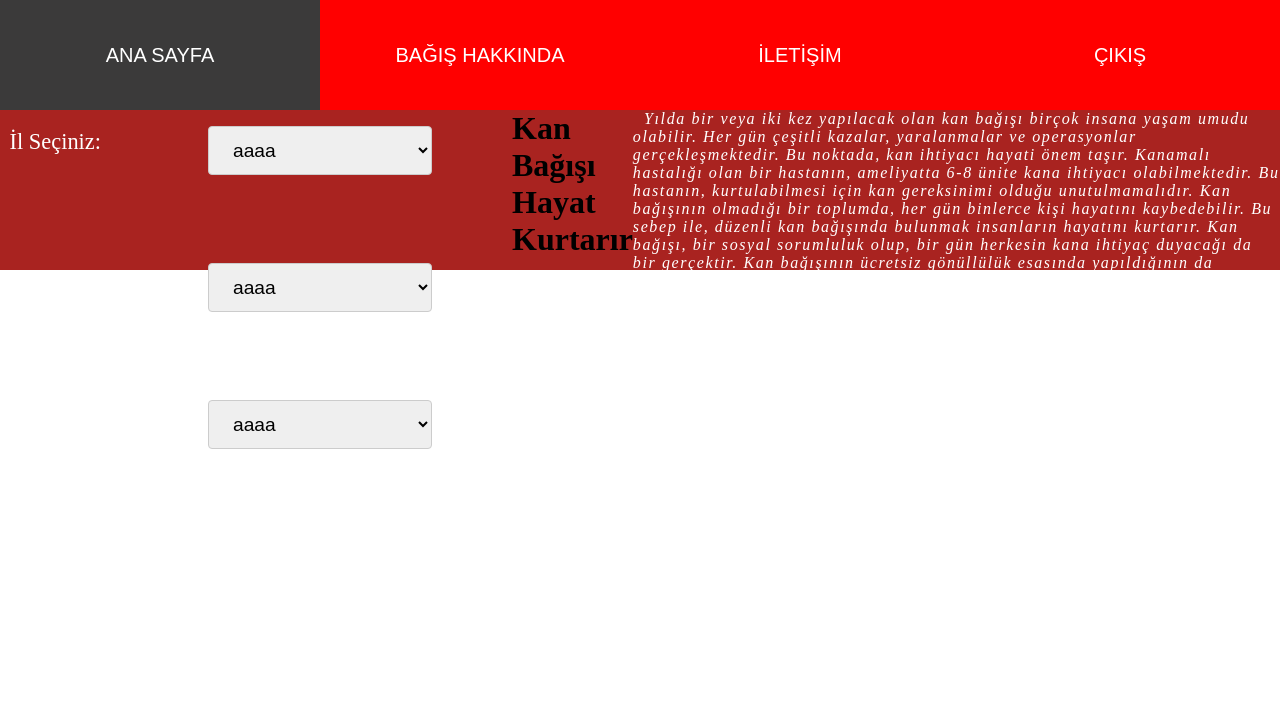
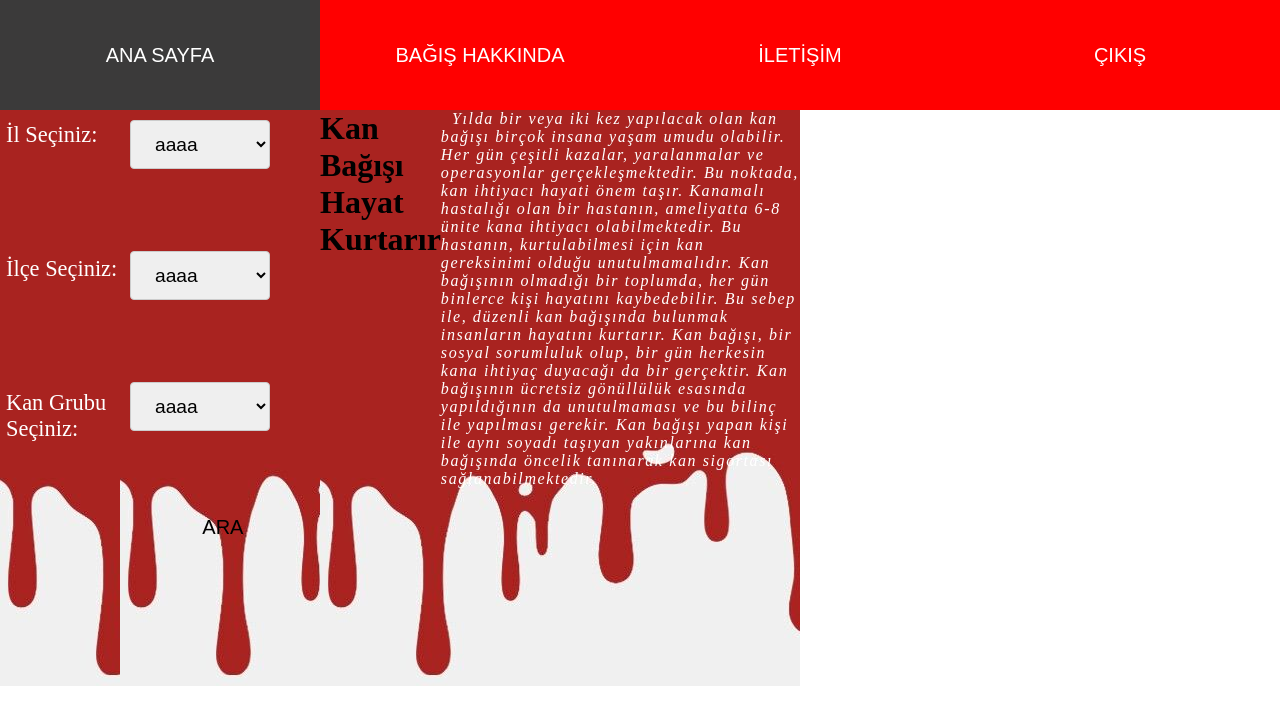
Before and after one commit to abdullaherek/bloodBank, a PHP site: page /searchpage.php in a window 1280 px wide. Shown: the top 725 px of the page. Run offline with PHP 8.4, Linux system fonts and the light colour scheme.

Commit message:
sadonun kan arama sayfası düzeltmeler

```diff
--- a/kan_bankasi/css/search.css
+++ b/kan_bankasi/css/search.css
@@ -4,38 +4,39 @@
     box-sizing: border-box;
     text-decoration: none;
 
+
 }
 
 
 .KanAramaContainer{
-    display:flex;
-    width: 100%;
-    height: 20vh;
+    width: 100vh;
+    height: 72vh;
+    display: flex;
+
     background-color: rgb(255, 255, 255);
 }
 
 .KanAramaText{
-    display: flex;
     width: 15%;
     height: 100%;
+    display: flex;
     background-color: rgb(255, 255, 255);
     flex-direction: column;
 }
 
 .KanAramaCombobox{
-    display: flex;
     width: 25%;
     height: 100%;
+    display: flex;
     background-color: rgb(255, 255, 255);
     flex-direction: column;
 
 }
 
 .KanAramaİcerik{
-    display: flex;
     width: 60%;
     height: 100%;
-
+    display: flex;
 
 }
 
@@ -75,7 +76,6 @@ color: white;
 }
 
 .button{
-    display:flex;
     width: 10rem;
     height: 3rem;
     border-radius: 5px solid grey;
@@ -83,9 +83,7 @@ color: white;
     color:#000;
     margin-left: 2%;
     background: transparent;
-    justify-content: center;
 }
-
 
 .button:hover{
     background-color: #da2121;
--- a/kan_bankasi/searchpage.php
+++ b/kan_bankasi/searchpage.php
@@ -3,7 +3,7 @@
 <head>
     <meta charset="UTF-8">
     <meta name="keywords" content="html,css,php">
-    <link rel="stylesheet" type="text/css" href="/kanbankasi/css/search.css?key=<?=time()?>">
+    <link rel="stylesheet" type="text/css" href="css/search.css">
     <title>Kan Arama</title>
 </head>
 <body >
@@ -37,7 +37,7 @@
                 <option value="KGrubu">cccc</option>
             </select>
 
-            <input type="button" class="button"  value="" >
+            <input type="button" class="button" value="   &nbsp &nbsp ARA">
 
         </div>
         <div class="KanAramaİcerik"  style="background-image: url(images/kan1.jpg);background-repeat:repeat;">
@@ -47,7 +47,22 @@
            <p class="kanAramaP" >
           &nbsp Yılda bir veya iki kez yapılacak olan
           kan bağışı birçok insana yaşam umudu olabilir.
-          Her gün çeşitli kazalar, yaralanmalar ve operasyonlar gerçekleşmektedir. Bu noktada, kan ihtiyacı hayati önem taşır. Kanamalı hastalığı olan bir hastanın, ameliyatta 6-8 ünite kana ihtiyacı olabilmektedir. Bu hastanın, kurtulabilmesi için kan gereksinimi olduğu unutulmamalıdır. Kan bağışının olmadığı bir toplumda, her gün binlerce kişi hayatını kaybedebilir. Bu sebep ile, düzenli kan bağışında bulunmak insanların hayatını kurtarır. Kan bağışı, bir sosyal sorumluluk olup, bir gün herkesin kana ihtiyaç duyacağı da bir gerçektir. Kan bağışının ücretsiz gönüllülük esasında yapıldığının da unutulmaması ve bu bilinç ile yapılması gerekir. Kan bağışı yapan kişi ile aynı soyadı taşıyan yakınlarına kan bağışında öncelik tanınarak kan sigortası sağlanabilmektedir.</p>
+          Her gün çeşitli kazalar, yaralanmalar ve operasyonlar
+          gerçekleşmektedir. Bu noktada, kan ihtiyacı hayati önem
+           taşır. Kanamalı hastalığı olan bir hastanın, ameliyatta
+            6-8 ünite kana ihtiyacı olabilmektedir. Bu hastanın,
+             kurtulabilmesi için kan gereksinimi
+              olduğu unutulmamalıdır. Kan bağışının olmadığı
+               bir toplumda, her gün binlerce kişi hayatını
+                kaybedebilir. Bu sebep ile, düzenli kan bağışında
+                 bulunmak insanların hayatını kurtarır. Kan bağışı,
+                  bir sosyal sorumluluk olup, bir gün herkesin kana
+                   ihtiyaç duyacağı da bir gerçektir. Kan bağışının
+                    ücretsiz gönüllülük esasında yapıldığının da
+                     unutulmaması ve bu bilinç ile yapılması gerekir.
+                      Kan bağışı yapan kişi ile aynı soyadı taşıyan
+                      yakınlarına kan bağışında öncelik tanınarak kan
+                       sigortası sağlanabilmektedir.</p>
         </div>
 
 
```
